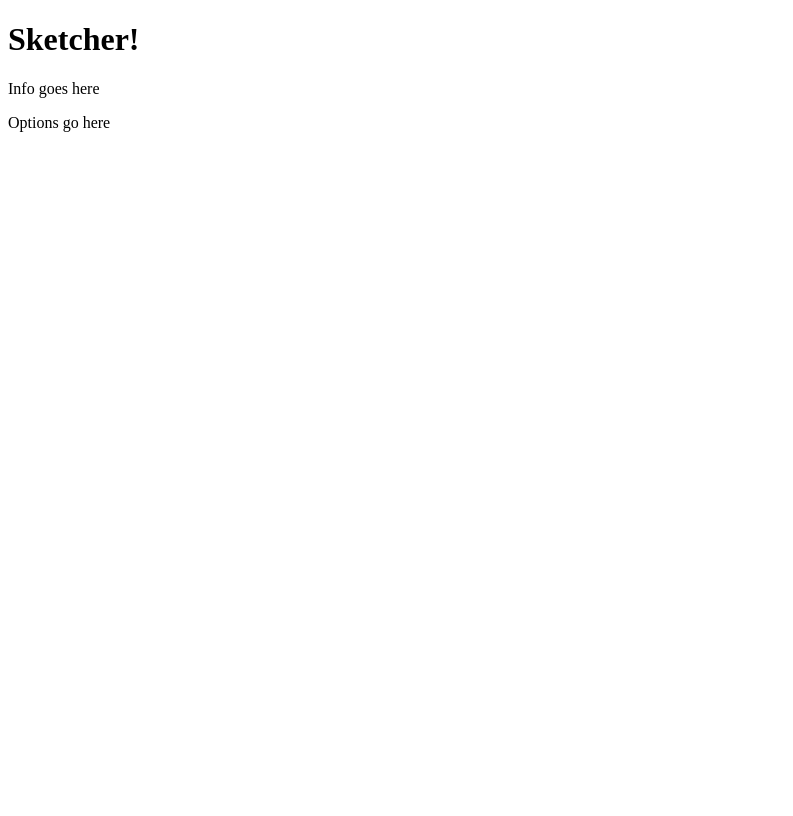
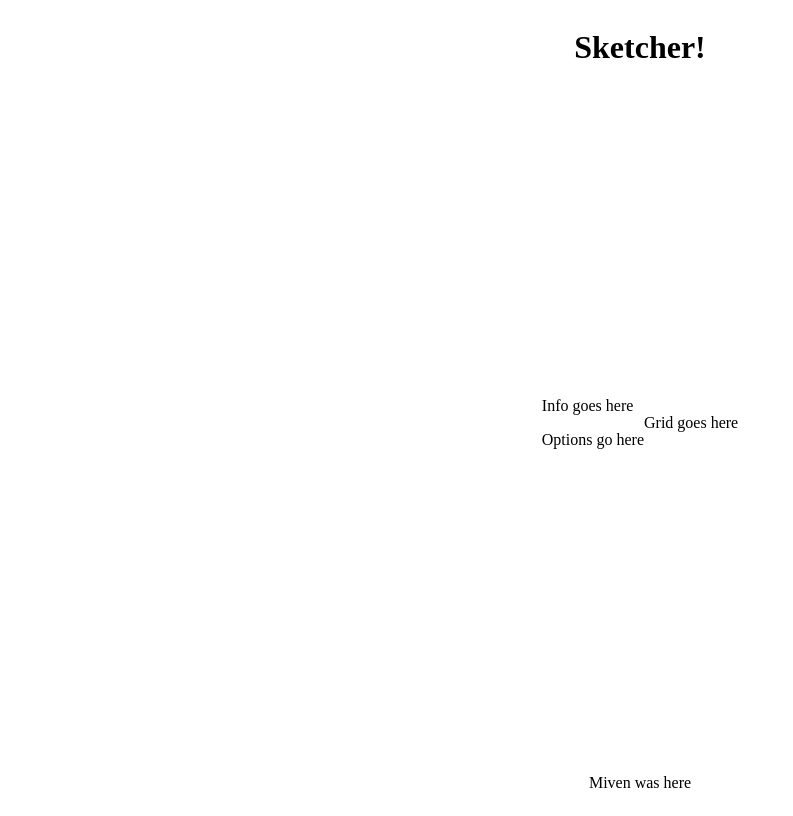
Before and after one commit to xMiven/Sketcher, a plain HTML site: page index.html in a window 1280 px wide. Shown: the whole page, without its empty margins (0-793 px from the left). Drawn offline with Linux system fonts and the light colour scheme.

Commit message:
Add basic CSS, add a footer to the HTML

```diff
--- a/index.html
+++ b/index.html
@@ -17,7 +17,10 @@
         <p class="info">Info goes here</p>
         <p>Options go here</p>
       </div>
-      <div class="grid"></div>
+      <div class="grid">Grid goes here</div>
+    </div>
+    <div class="footer">
+      <p>Miven was here</p>
     </div>
   </body>
 </html>
--- a/styles.css
+++ b/styles.css
@@ -0,0 +1,14 @@
+body {
+  display: flex;
+  flex-direction: column;
+  justify-content: space-between;
+  align-items: center;
+  height: 100vh;
+}
+
+.hero {
+  display: flex;
+  justify-content: center;
+  align-items: center;
+  width: 100vw;
+}
```
